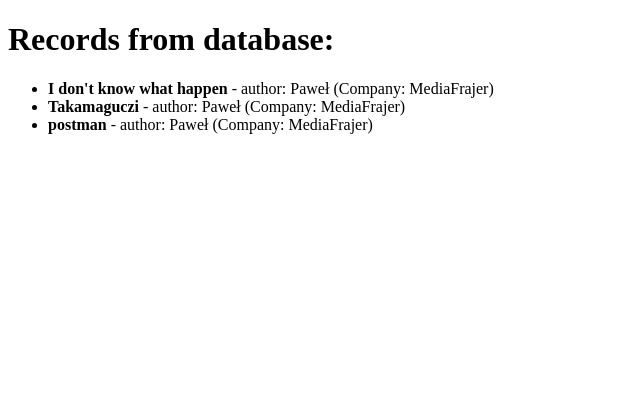
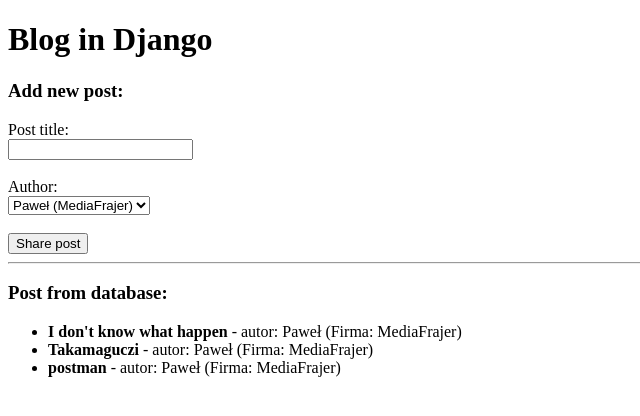
Before and after one commit to Waszek/Python-django, a Django app: page /blog/ in a window 1280 px wide. Shown: the top 416 px of the page, without its empty margins (0-640 px from the left). Run offline with Django 5.2, Linux system fonts and the light colour scheme; data comes from the database, SQL or seed files in the repository; both versions use the stored data as it was after the commit.

Commit message:
added form to create posts from user side and test

```diff
--- a/blog/templates/blog/index.html
+++ b/blog/templates/blog/index.html
@@ -2,19 +2,39 @@
 <html lang="pl">
   <head>
     <meta charset="UTF-8" />
-    <title>My django blog</title>
+    <title>Blog in Django</title>
   </head>
   <body>
-    <h1>Records from database:</h1>
+    <h1>Blog in Django</h1>
 
+    <h3>Add new post:</h3>
+    <form method="POST">
+      {% csrf_token %} <label for="title">Post title:</label><br />
+      <input type="text" id="title" name="title" required /><br /><br />
+
+      <label for="user_id">Author:</label><br />
+      <select id="user_id" name="user_id">
+        {% for user in users %}
+        <option value="{{ user.id }}">
+          {{ user.name }} ({{ user.company }})
+        </option>
+        {% endfor %}</select
+      ><br /><br />
+
+      <button type="submit">Share post</button>
+    </form>
+
+    <hr />
+
+    <h3>Post from database:</h3>
     <ul>
       {% for post in posts %}
       <li>
         <strong>{{ post.title }}</strong>
-        - author: {{ post.user.name }} (Company: {{ post.user.company }})
+        - autor: {{ post.user.name }} (Firma: {{ post.user.company }})
       </li>
       {% empty %}
-      <li>No record in database.</li>
+      <li>No posts in database.</li>
       {% endfor %}
     </ul>
   </body>
--- a/blog/views.py
+++ b/blog/views.py
@@ -1,7 +1,23 @@
-from django.shortcuts import render
-from .models import Post
+from django.shortcuts import render, redirect
+from .models import Post, BlogUser
 
 def index(request):
+    #Create new post by user
+    if request.method == 'POST':
+        input_title = request.POST.get('title')
+        input_user_id = request.POST.get('user_id')
+
+        author = BlogUser.objects.get(id=input_user_id)
+
+        Post.objects.create(title=input_title, user=author)
+
+        return redirect('index')
+
     all_posts = Post.objects.all()
-    context = {'posts': all_posts}
+    all_users = BlogUser.objects.all()
+
+    context = {
+        'posts': all_posts,
+        'users': all_users
+    }
     return render(request, 'blog/index.html', context)
```
Also changed, not shown: blog/tests.py (+15 -0 lines), db.sqlite3.
